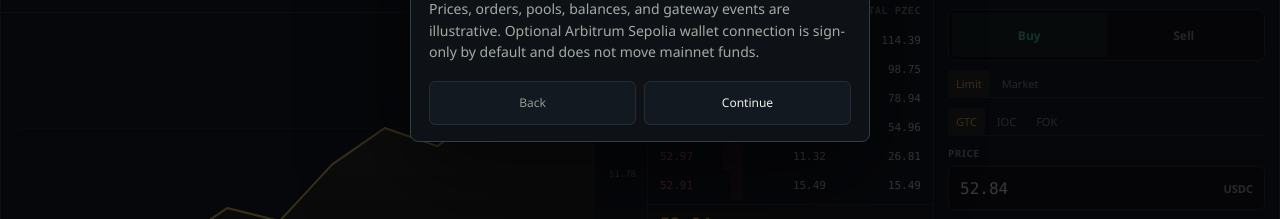
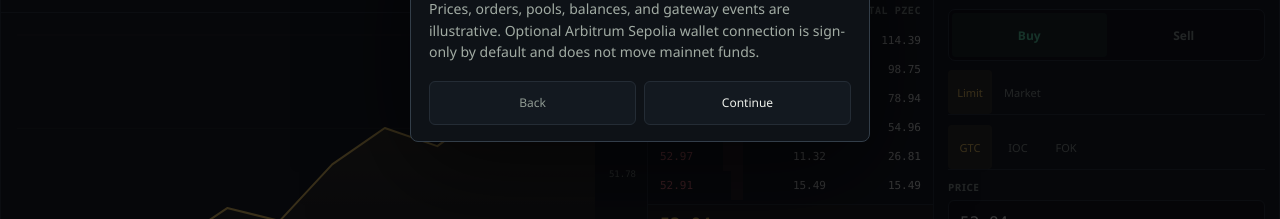
Before and after one commit to EauDoon/Phlebas, a Next.js app: page /trade in a window 1280 px wide. Shown: the part 375-594 px from the top of the page. Built offline with nearby package versions, Linux system fonts and the light colour scheme.

Commit message:
fix: keep ticket order-type buttons 44px on desktop

```diff
--- a/src/components/terminal.module.css
+++ b/src/components/terminal.module.css
@@ -455,7 +455,8 @@
   font-size: 11px;
 }
 
-.rangeTabs button {
+.rangeTabs button,
+.ticket .orderTypes button {
   min-width: 44px;
   min-height: 44px;
 }
```
